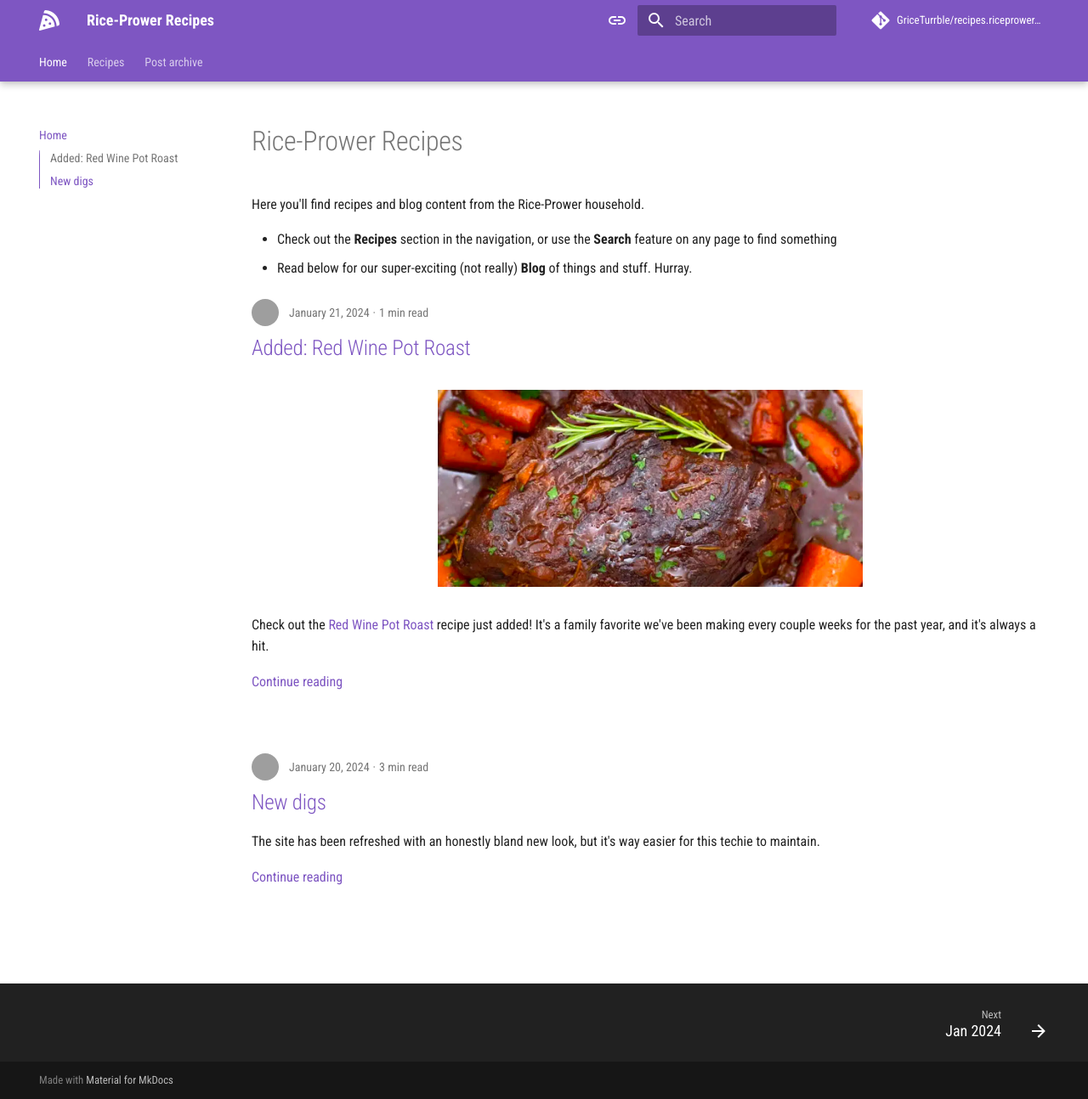
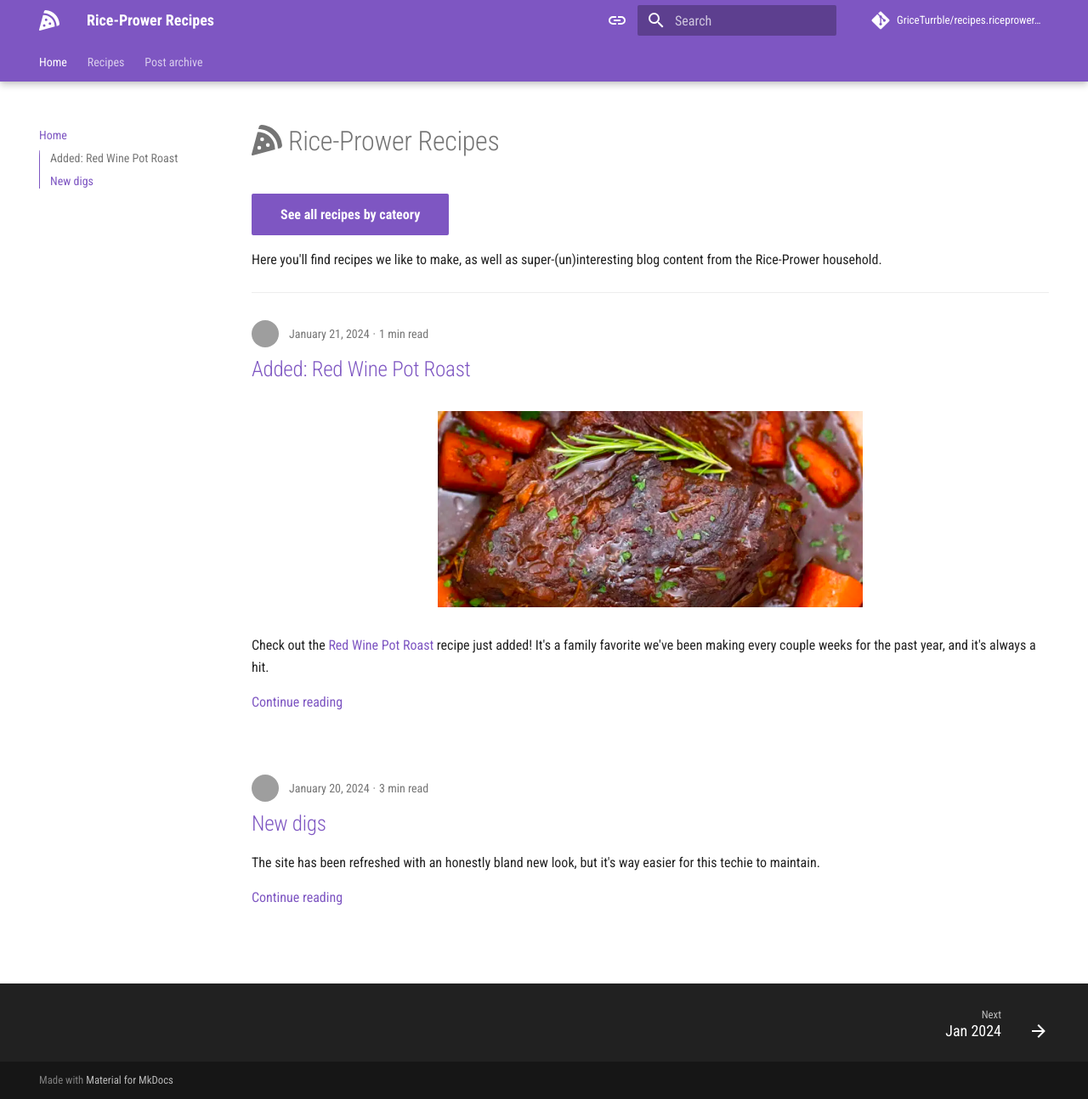
Before and after one commit to GriceTurrble/recipes.riceprower.com, an MkDocs documentation site: the page built from docs/index.md, in a window 1280 px wide and 1294 px high. Shown: the whole window at 85% size. Built offline with MkDocs 1.6.1 and Material for MkDocs 9.7.7, drawn with Linux system fonts in a browser that asks for light colours; comment, search, counter and statistics services are not loaded; grey boxes are pictures that could not be loaded.

Commit message:
feat: bug button in site index to jump to recipes, other copy updated

```diff
--- a/docs/index.md
+++ b/docs/index.md
@@ -2,9 +2,10 @@
 title: Home
 ---
 
-# Rice-Prower Recipes
+# :fontawesome-solid-pizza-slice: Rice-Prower Recipes
 
-Here you'll find recipes and blog content from the Rice-Prower household.
+[See all recipes by cateory](recipes/index.md){ .md-button .md-button--primary }
 
-- Check out the **Recipes** section in the navigation, or use the **Search** feature on any page to find something
-- Read below for our super-exciting (not really) **Blog** of things and stuff. Hurray.
+Here you'll find recipes we like to make, as well as super-(un)interesting blog content from the Rice-Prower household.
+
+---
```
